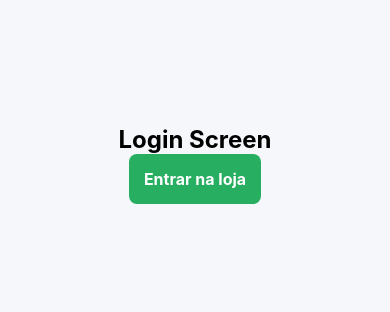
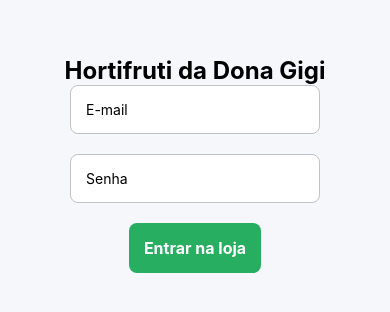
Before and after one commit to prof-salu/hortifruti_20262, a React Native app: screen /Login in a window 390 px wide. Shown: the part 258-570 px from the top of the page. Built offline with nearby package versions, Linux system fonts and the light colour scheme.

Commit message:
mod06 [finalizado]

```diff
--- a/App.js
+++ b/App.js
@@ -1,12 +1,11 @@
 import { StatusBar } from 'expo-status-bar';
-import {SafeAreaProvider, SafeAreaView}
-                          from 'react-native-safe-area-context';
+import {SafeAreaProvider} from 'react-native-safe-area-context';
 
 //1. Importando as bibliotecas de navegação
 import { NavigationContainer } from '@react-navigation/native';
 import { createBottomTabNavigator } from '@react-navigation/bottom-tabs';
 import { createNativeStackNavigator } from '@react-navigation/native-stack';
-import { Ionicons} from '@expo/vector-icons';
+import { Ionicons} from '@expo/vector-icons'; //https://ionic.io/ionicons
 
 //2. Importando as telas
 import LoginScreen from './src/telas/LoginScreen';
@@ -18,6 +17,35 @@ import CatalogoScreen from './src/telas/CatalogoScreen';
 const Stack = createNativeStackNavigator();
 const Tab = createBottomTabNavigator();
 
+//5. Navegação por ABAS
+function TabNavegacao(){
+  return(
+    <Tab.Navigator screenOptions={({route}) => ({
+      tabBarActiveTintColor : '#27AE60', //Cor da aba selecionada
+      tabBarInactiveTintColor: '#CCC', //Cor da aba inativa
+      headerShown: false, //Esconde o cabeçalho
+      tabBarIcon : ({color, size}) => { //Colocando os icones das abas
+        let nomeIcone;
+
+        if(route.name === 'Loja'){
+          nomeIcone = 'basket';
+        }else if (route.name === 'Feed'){
+          nomeIcone = 'megaphone';
+        }else if(route.name === 'Perfil'){
+          nomeIcone = 'person';
+        }
+
+        return <Ionicons name={nomeIcone} color={color} size={size} />
+      }
+    })}>
+
+      <Tab.Screen name='Loja' component={CatalogoScreen}/>
+      <Tab.Screen name='Feed' component={FeedScreen}/>
+      <Tab.Screen name='Perfil' component={PerfilScreen}/>
+    </Tab.Navigator>
+  )
+}
+
 //4. Configurando a pilha de navegação
 export default function App() {
   return (
@@ -28,8 +56,8 @@ export default function App() {
           <Stack.Screen name='Login' component={LoginScreen}
                         options={{headerShown: false}}/>
 
-          <Stack.Screen name='Catalogo' component={CatalogoScreen}/>
-          <Stack.Screen name='Feed' component={FeedScreen}/>
+          <Stack.Screen name='AreaLogada' component={TabNavegacao}
+                        options={{headerShown: false}}/>
         </Stack.Navigator>
       </NavigationContainer>
     </SafeAreaProvider>
--- a/src/telas/LoginScreen.js
+++ b/src/telas/LoginScreen.js
@@ -1,13 +1,26 @@
-import {View, Text, StyleSheet, TouchableOpacity} from 'react-native';
+import {View, Text, StyleSheet, TouchableOpacity, TextInput} from 'react-native';
 
 export default function LoginScreen({navigation}){
     function fazerLogin(){
-        navigation.navigate('Catalogo');
+        navigation.navigate('AreaLogada');
     }
 
     return(
         <View style={styles.container}>
-            <Text style={styles.titulo}>Login Screen</Text>
+            <Text style={styles.titulo}>Hortifruti da Dona Gigi</Text>
+
+            <TextInput
+                style={styles.entrada}
+                placeholder='E-mail'
+                autoCapitalize='none'
+                keyboardType='email-address' />
+
+            <TextInput
+                style={styles.entrada}
+                placeholder='Senha'
+                autoCapitalize='none'
+                secureTextEntry={true} />
+
 
             <TouchableOpacity style={styles.botao} onPress={fazerLogin}>
                 <Text style={styles.textoBotao}>Entrar na loja</Text>
@@ -26,5 +39,8 @@ const styles = StyleSheet.create({
         backgroundColor: '#27AE60', padding: 15, borderRadius: 8,
     }, textoBotao: {
         color: 'white', fontWeight: 'bold', fontSize: 16,
+    }, entrada: {
+        backgroundColor: 'white', borderWidth: 1, borderColor: '#BDC3C7',
+        borderRadius: 8, padding: 15, marginBottom: 20, alignItems: 'center',
     }
 })
```
